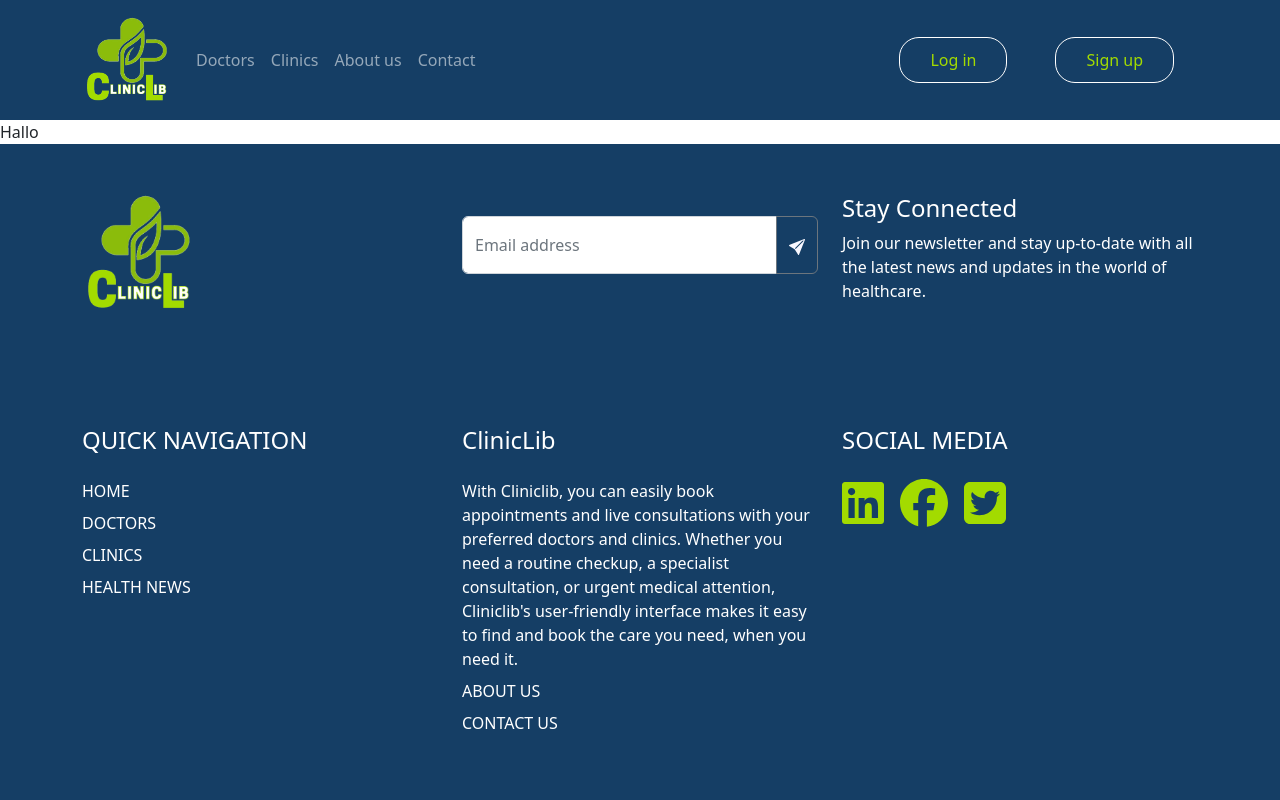
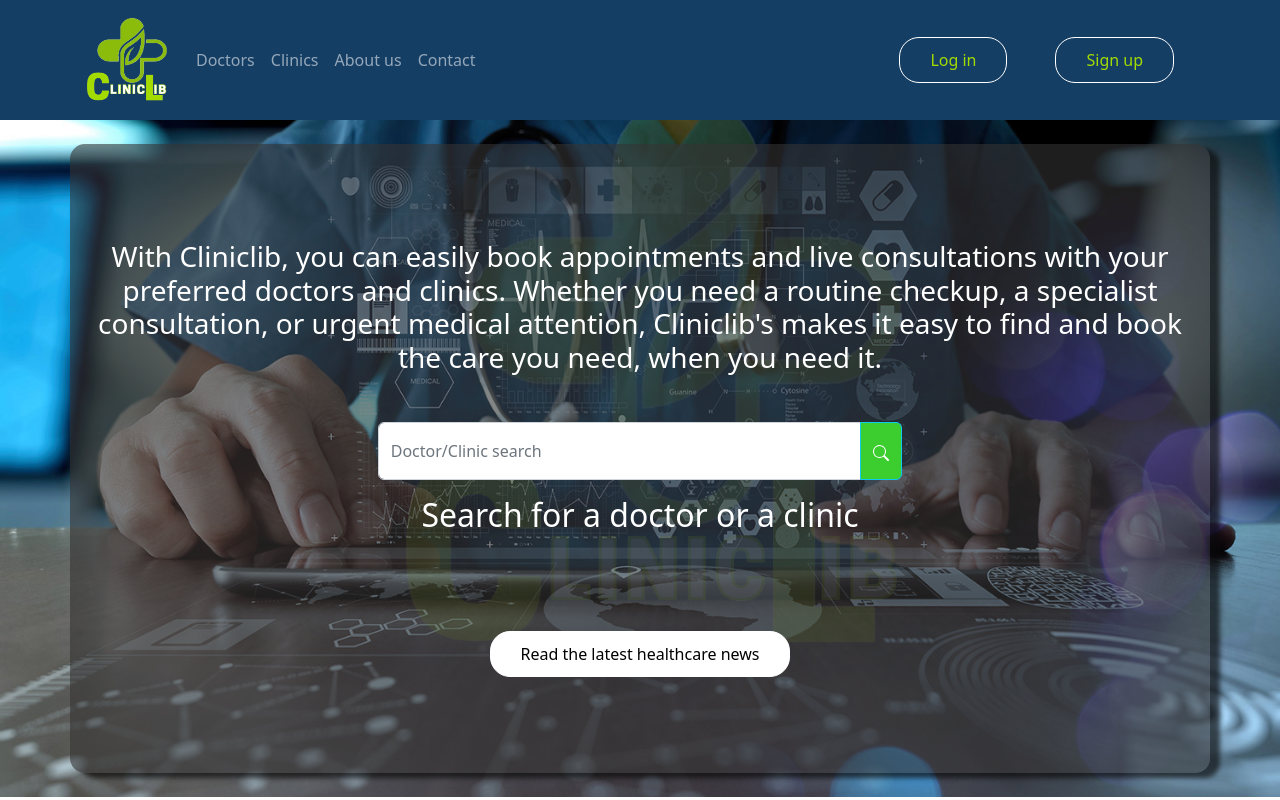
Before and after one commit to yassercoding/ClinicLib, a React (Create React App) app in the folder client/: page / in a window 1280 px wide. Shown: the top 800 px of the page. Built offline with nearby package versions, Linux system fonts and the light colour scheme.

Commit message:
hero section v1

```diff
--- a/client/src/App.css
+++ b/client/src/App.css
@@ -1,9 +1,15 @@
+
+
 /* css navbar */
 .my-clinic-nav{
   background-color: #153E65!important;
   height: 120px;
 }
 
+#basic-navbar-nav{
+  /* show hamburger navbar on mobile   */
+  z-index: 10;
+}
 #clinav-bttn {
   background: none;
   color:#A3DB00;
@@ -22,6 +28,62 @@
   color: #fff;
 }
 /* end css navbar */
+
+/* css hero2  section 2 */
+
+.hero-main-container {
+  display: flex;
+}
+#gigihero {
+  color: #ffffff;
+  background-image: url("images/hero.jpg");
+  height: "500px";
+  background-position: center;
+  background-repeat: no-repeat;
+  background-size: cover;
+  position: relative;
+  text-align: center;
+}
+#gigihero2 {
+  background-color: #35343496;
+  box-shadow: 10px 5px 5px rgb(10 10 10 / 68%);
+  border-radius: 15px;
+}
+/*change widht of search form */
+#gigihero2 .input-group {
+  width: 47%;
+}
+#gigihero .gigibtn {
+  max-width: 350px;
+}
+
+#gigihero .input-group > .form-control,
+.input-group > .form-floating,
+.input-group > .form-select {
+  height: calc(3.5rem + 2px);
+}
+.input-group .btn {
+  background: #3ccd2f;
+}
+#gigihero .gigibtn {
+  border: 0;
+  background: #ffffff;
+  display: block;
+  margin: 10px auto;
+  text-align: center;
+  border: 1px solid #fff;
+  padding: 10px 30px;
+  /* outline: none; */
+  color: #000000;
+  border-radius: 20px;
+  transition: 0.2s;
+  cursor: pointer;
+}
+#gigihero .gigibtn:hover {
+  background: #3ccd2f;
+  color: #fff;
+}
+/* END css hero2  section  */
 
 
 /* css footer */
--- a/client/src/App.js
+++ b/client/src/App.js
@@ -3,11 +3,14 @@ import "bootstrap/dist/css/bootstrap.min.css";
 import './App.css';
 import ClinicNavbar from "./components/ClinicNavbar";
 import Footer from './components/Footer';
+import Hero from "./components/Hero";
+
 
 function App() {
   return (
     <div>
       <ClinicNavbar/>
+      <Hero />
       Hallo
       <Footer />
     </div>
--- /dev/null
+++ b/client/src/components/Hero.js
@@ -0,0 +1,60 @@
+import React from 'react'
+import Button from "react-bootstrap/Button";
+import Container from "react-bootstrap/Container";
+import Row from "react-bootstrap/Row";
+import Form from "react-bootstrap/Form";
+import InputGroup from "react-bootstrap/InputGroup";
+
+
+export default function Hero() {
+    return (
+      <div id="gigihero">
+        <Container fluid>
+          &nbsp;
+          <Container id="gigihero2">
+            <div className="hero-main-container">
+              <Row className="py-5">
+                <div>
+                 <h3 className='my-5'>With Cliniclib, you can easily book appointments and live consultations with your preferred doctors and clinics. Whether you need a routine checkup, a specialist consultation, or urgent medical attention, Cliniclib's makes it easy to find and book the care you need, when you need it.</h3>
+                </div>
+                <div className="d-flex justify-content-center">
+                  <InputGroup className="mb-3">
+                    <Form.Control
+                      className="movie-search-bar"
+                      placeholder="Doctor/Clinic search"
+                      aria-label="Movie search"
+                      aria-describedby="basic-addon2"
+                    />
+                    <Button
+                      variant="info"
+                      className="movie-search-bttn"
+                      id="button-addon2">
+                      <svg
+                        xmlns="http://www.w3.org/2000/svg"
+                        width="16"
+                        height="16"
+                        fill="white"
+                        class="bi bi-search"
+                        viewBox="0 0 16 16">
+                        <path d="M11.742 10.344a6.5 6.5 0 1 0-1.397 1.398h-.001c.03.04.062.078.098.115l3.85 3.85a1 1 0 0 0 1.415-1.414l-3.85-3.85a1.007 1.007 0 0 0-.115-.1zM12 6.5a5.5 5.5 0 1 1-11 0 5.5 5.5 0 0 1 11 0z" />
+                      </svg>
+                    </Button>
+                  </InputGroup>
+                </div>
+
+                <h2 className="mb-5">
+                  Search for a doctor or a clinic
+                </h2>
+                <div class="mx-auto col-10 col-md-8 col-lg-6">
+                  <Button variant="btn btn-outline-success" className="gigibtn my-5">
+                    Read the latest healthcare news
+                  </Button>{" "}
+                </div>
+              </Row>
+            </div>
+          </Container>
+          &nbsp;
+        </Container>
+      </div>
+    );
+  }
```
Also changed, not shown: client/src/images/hero.jpg (added).
